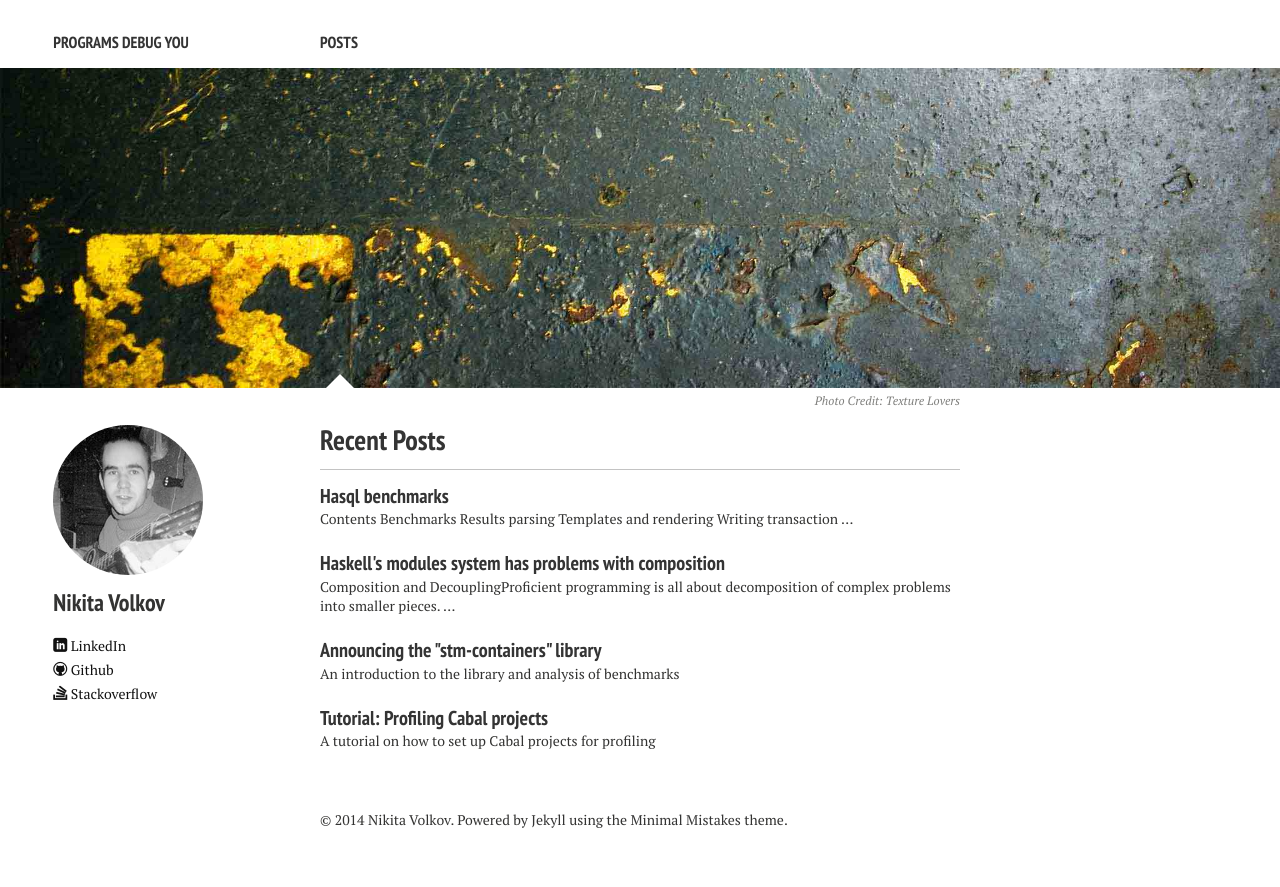
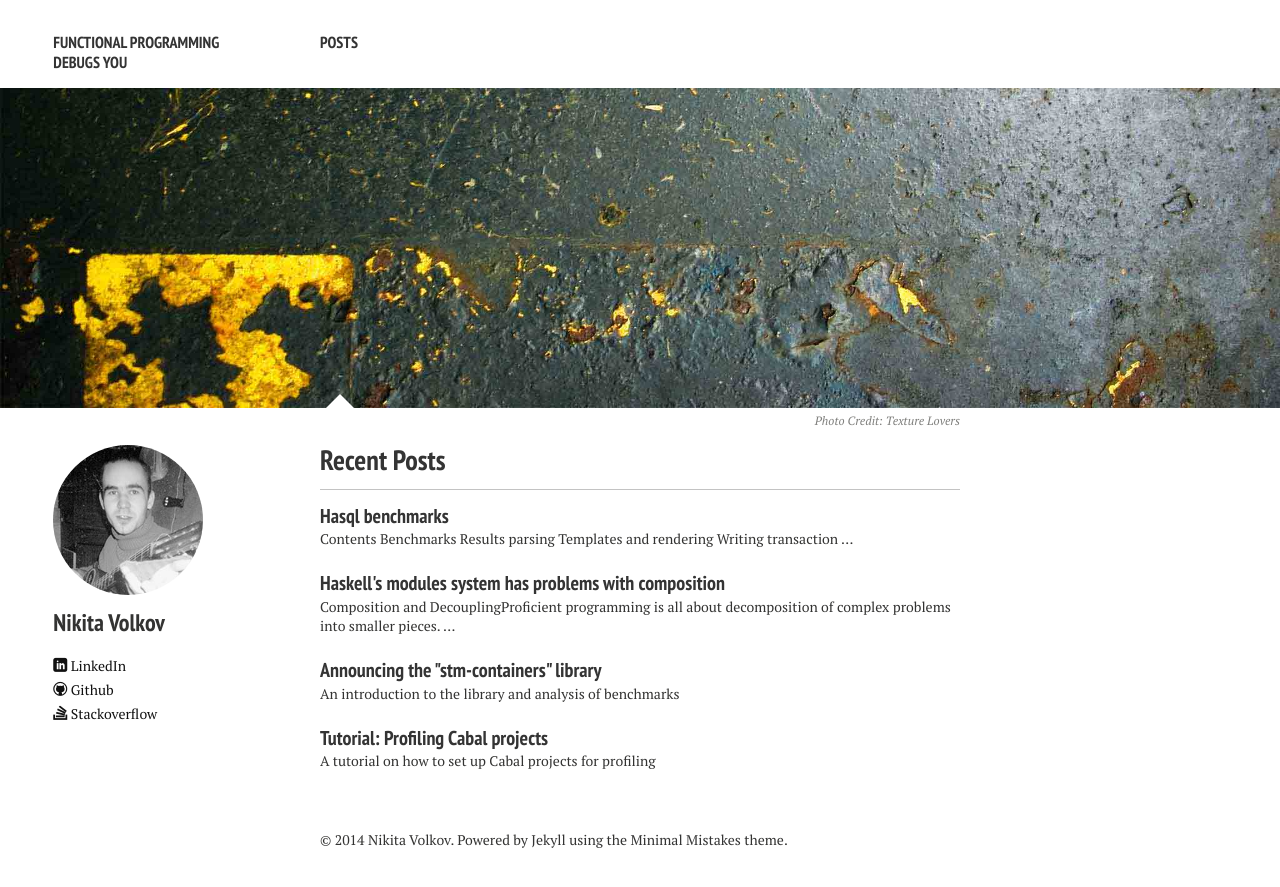
Before and after one commit to nikita-volkov/nikita-volkov.github.io, a Jekyll site: the page built from index.md, in a window 1280 px wide. Shown: the top 887 px of the page. Built offline with Jekyll 4.4.1, drawn with Linux system fonts in a browser that asks for light colours; nearby versions of some CDN libraries.

Commit message:
Update title

```diff
--- a/_config.yml
+++ b/_config.yml
@@ -1,4 +1,4 @@
-title:            Programs debug you
+title:            Functional programming debugs you
 description:      A blog about Haskell and functional programming
 # Your site's domain goes here. Leave localhost server or blank when working locally.
 url:              http://localhost:4000
```
